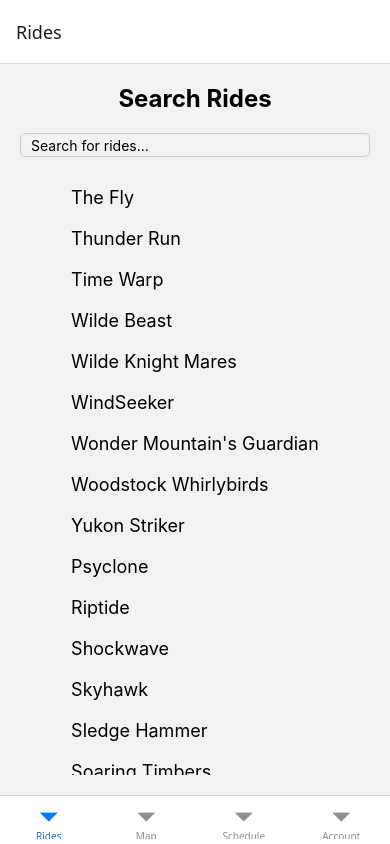
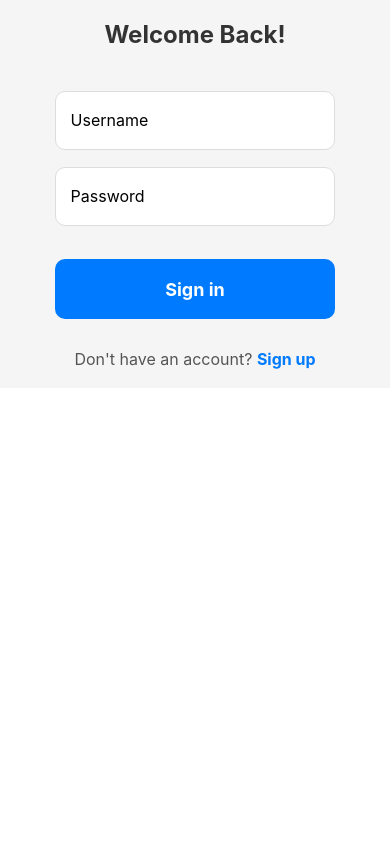
Before and after one commit to samaaloda/SkipTheLine, a React Native app in the folder frontend/: screen / in a window 390 px wide. Built offline with nearby package versions, Linux system fonts and the light colour scheme; no server answers.

Commit message:
last commit

```diff
--- a/frontend/App.js
+++ b/frontend/App.js
@@ -1,11 +1,11 @@
-//import { StatusBar } from 'expo-status-bar';
 
-import React from 'react';
+import React, { useState } from 'react';
 import { Text, View } from 'react-native';
 import { NavigationContainer } from '@react-navigation/native';
 import { createBottomTabNavigator } from '@react-navigation/bottom-tabs';
 
 import RidesScreen from './tabs/rides.js';
+import Login from './tabs/login.js'
 
 
 
@@ -36,7 +36,14 @@ function AccountScreen() {
 const Tab = createBottomTabNavigator();
 
 export default function App() {
+  const [ user, setUser ] = useState("")
+  function login(user) {
+    setUser(user)
+  }
   return (
+    <View>
+
+      {user == ""? <Login login={login}/> :
         <NavigationContainer>
         <Tab.Navigator>
           <Tab.Screen name="Rides" component={RidesScreen} />
@@ -45,5 +52,8 @@ export default function App() {
           <Tab.Screen name="Account" component={AccountScreen} />
         </Tab.Navigator>
       </NavigationContainer>
+    }
+    </View>
+
   );
 }
--- /dev/null
+++ b/frontend/tabs/login.js
@@ -0,0 +1,118 @@
+import React, { useState } from "react";
+import { Button, View, TextInput, Text, StyleSheet, TouchableOpacity, Dimensions } from "react-native";
+
+const { width, height } = Dimensions.get('window');
+
+
+export default function Login({ login }) {
+    const [user, setUser] = useState("");
+    const [password, setPassword] = useState("");
+    const [error, setError] = useState("");
+
+
+
+    const handleClick = async () => {
+        const requestOptions = {
+            method: 'POST',
+            headers: {
+                'Content-Type': 'application/json',
+            },
+            body: JSON.stringify({ username: user, password: password })
+        };
+
+        try {
+            const res = await fetch('http://localhost:4000/login', requestOptions);
+
+            if (res.status !== 200) {
+                setError("Invalid login credentials");
+            } else {
+                const data = await res.json();
+                login(data);
+            }
+        } catch (error) {
+            setError(`An error occurred, please try again.: ${error}`);
+        }
+    };
+
+    return (
+        <View style={styles.container}>
+            <Text style={styles.title}>Welcome Back!</Text>
+            <TextInput
+                onChangeText={setUser}
+                value={user}
+                placeholder="Username"
+                style={styles.input}
+            />
+            <TextInput
+                onChangeText={setPassword}
+                value={password}
+                placeholder="Password"
+                secureTextEntry
+                style={styles.input}
+            />
+            {error ? <Text style={styles.errorText}>{error}</Text> : null}
+
+            <TouchableOpacity style={styles.button} onPress={handleClick}>
+                <Text style={styles.buttonText}>Sign in</Text>
+            </TouchableOpacity>
+
+            <Text style={styles.footerText}>
+                Don't have an account? <Text style={styles.link}>Sign up</Text>
+            </Text>
+        </View>
+    );
+}
+
+const styles = StyleSheet.create({
+    container: {
+        justifyContent: 'center',
+        alignItems: 'center',
+        backgroundColor: '#F5F5F5',
+        padding: width * 0.05,
+    },
+    title: {
+        fontSize: 24,
+        fontWeight: 'bold',
+        marginBottom: height * 0.05,
+        color: '#333',
+    },
+    input: {
+        width: '80%',
+        height: height * 0.07,
+        marginBottom: height * 0.02,
+        paddingLeft: 15,
+        backgroundColor: '#fff',
+        borderRadius: 10,
+        borderWidth: 1,
+        borderColor: '#ddd',
+        fontSize: 16,
+    },
+    button: {
+        width: '80%',
+        height: height * 0.07,
+        backgroundColor: '#007BFF',
+        borderRadius: 10,
+        justifyContent: 'center',
+        alignItems: 'center',
+        marginTop: height * 0.02,
+    },
+    buttonText: {
+        color: '#fff',
+        fontSize: 18,
+        fontWeight: 'bold',
+    },
+    errorText: {
+        color: 'red',
+        marginTop: 10,
+        fontSize: 14,
+    },
+    footerText: {
+        marginTop: 30,
+        fontSize: 16,
+        color: '#555',
+    },
+    link: {
+        color: '#007BFF',
+        fontWeight: 'bold',
+    }
+});
```
Also changed, not shown: 2 other files (tests, documents, lock files or other folders). Lines whose indentation alone changed are shown as unchanged.
